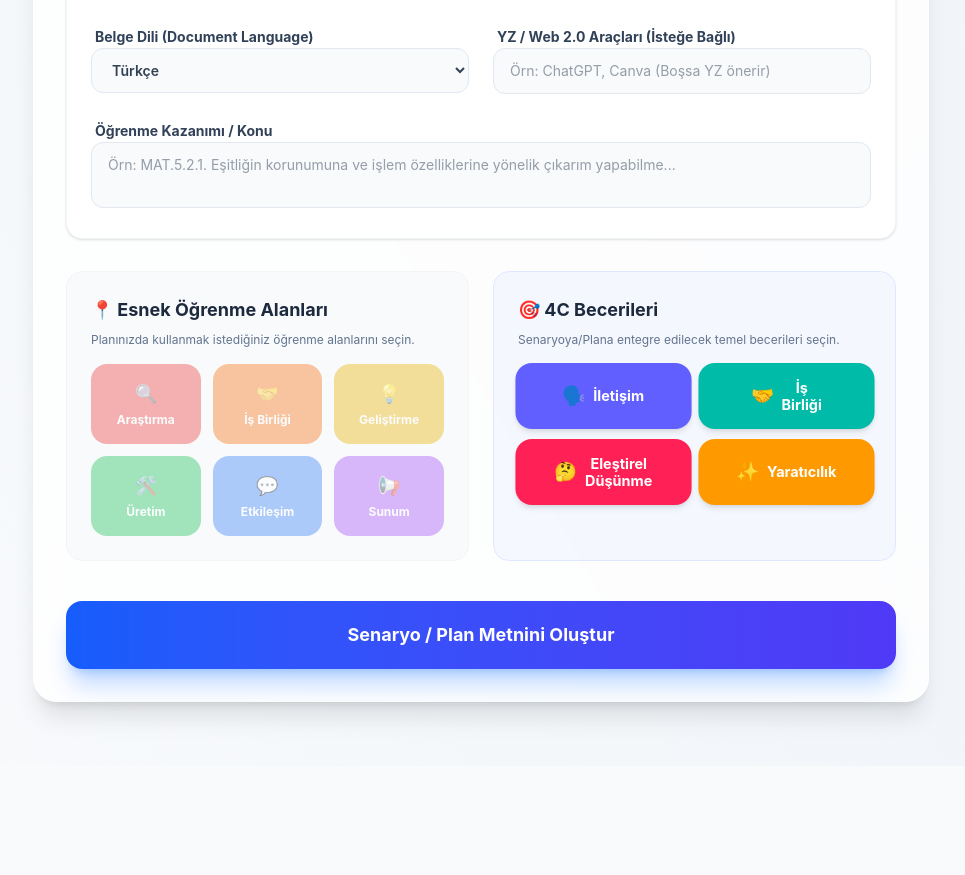
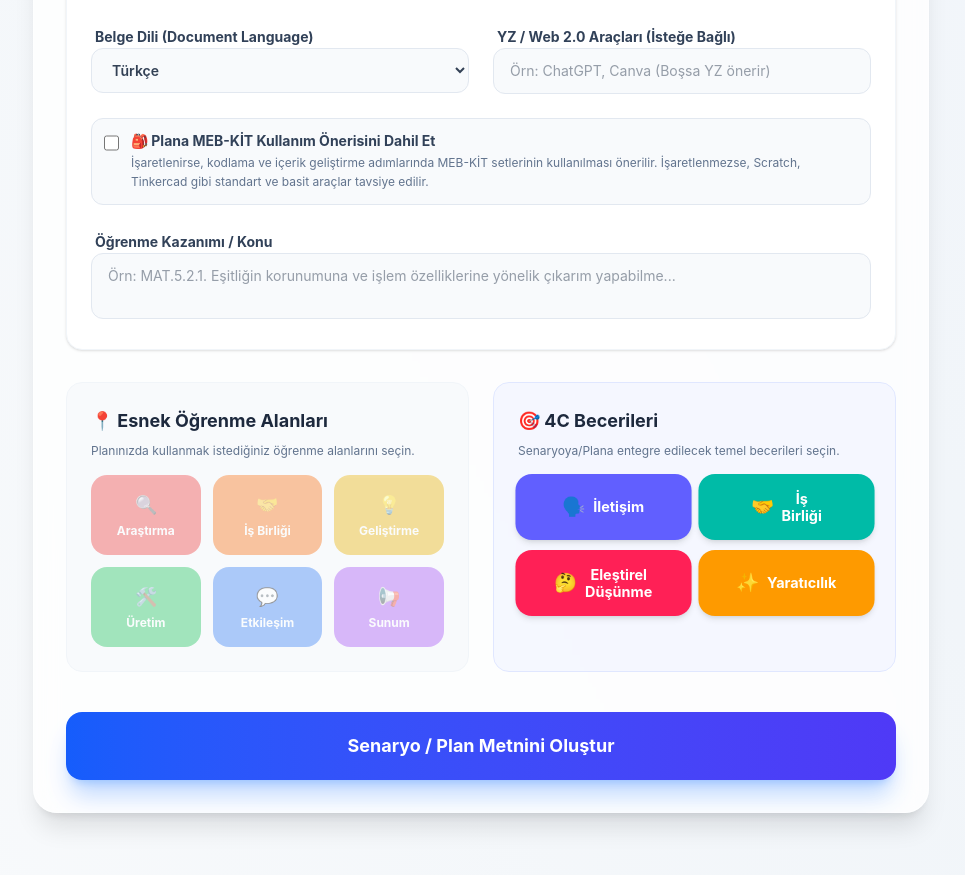
Before and after one commit to Hasanstayn/YS_Etkinlik, a React (Vite) app: page / in a window 1280 px wide. Shown: the part 1457-2332 px from the top of the page, without its empty margins (159-1124 px from the left). Before the commit the page ends 2223 px from the top, so only its background shows below. Built offline with nearby package versions, Linux system fonts and the light colour scheme.

Commit message:
Plana MEB-KIT onerisi dahil edilip edilmeyecegini secen checkbox ozelligi ve prompt kosullandirmasi eklendi

```diff
--- a/src/App.jsx
+++ b/src/App.jsx
@@ -33,6 +33,7 @@ export default function App() {
   const [kazanim, setKazanim] = useState('');
   const [selectedZones, setSelectedZones] = useState([]);
   const [selectedSkills, setSelectedSkills] = useState(['İletişim', 'İş Birliği', 'Eleştirel Düşünme', 'Yaratıcılık']);
+  const [useMebKit, setUseMebKit] = useState(false);
 
   // Output & Loading States
   const [isLoading, setIsLoading] = useState(false);
@@ -689,19 +690,19 @@ Bu bilgileri MEB'in güncel Türkiye Yüzyılı Maarif Modeli öğretim programl
 PEDAGOJİK VE METODOLOJİK KURALLAR:
 1. Rol Tanımları: Öğrenciler aktif araştırmacı, öğretmen ise rehberdir. Geleneksel düz anlatımı tamamen ortadan kaldırın.
 2. 4C Entegrasyonu: Her adımda öğrencilerin İletişim, İş Birliği, Eleştirel Düşünme ve Yaratıcılık becerilerini nasıl sergilediğini açıklayın.
-3. Teknolojinin Rolü: Teknolojiyi sadece sunum veya tüketim için değil, esnek öğrenme alanlarına uygun olarak aktif üretim ve analiz (MEB-KİT kodlama, 3B modelleme vb.) için konumlandırın.
+3. Teknolojinin Rolü: Teknolojiyi sadece sunum veya tüketim için değil, esnek öğrenme alanlarına uygun olarak aktif üretim ve analiz (${useMebKit ? 'MEB-KİT kodlama, ' : ''}3B modelleme, Scratch vb.) için konumlandırın. ${useMebKit ? '' : 'KESİNLİKLE MEB-KİT (veya MEB KİT) kullanımını önermeyin/tavsiye etmeyin.'}
 `;
       webAraclariKategorileri = `
 KATEGORİLERE GÖRE TAVSİYE EDİLEN YAPAY ZEKA VE WEB 2.0 ARAÇLARI:
 - Bilgi Toplama/Araştırma: Perplexity, Google Akademik, EBA
 - İş Birliği/Geri Bildirim: Padlet, Mentimeter, Miro
-- İçerik Geliştirme/Kodlama: MEB-KİT Simülatörü, Tinkercad, Scratch
+- İçerik Geliştirme/Kodlama: ${useMebKit ? 'MEB-KİT Simülatörü, ' : ''}Tinkercad, Scratch ${useMebKit ? '' : '(MEB-KİT KESİNLİKLE önerilmemelidir!)'}
 - Üretim/Medya Tasarımı: Canva, CapCut, Adobe Express
 - Sunum/Etkileşim: Genially, Prezi, Kahoot
 `;
       ekYonergeKurali = `
-ÖNEMLİ YÖNERGE KURALI (MEB-KİT, 3B Yazıcı ve Kategori Dışı Araçlar İçin):
-Eğer senaryoda "MEB-KİT", "3B Yazıcı" veya yukarıdaki listelerde bulunmayan farklı bir çevrim içi araç kullanılıyorsa, EKLER bölümüne KESİNLİKLE detaylı bir "Uygulama Yönergesi" tablosu ekleyin. Devre bağlantıları, pin yapılandırmaları veya 3D baskı (slicing) ayarlarını adım adım belirtin.
+ÖNEMLİ YÖNERGE KURALI (${useMebKit ? 'MEB-KİT, ' : ''}3B Yazıcı ve Kategori Dışı Araçlar İçin):
+Eğer senaryoda ${useMebKit ? '"MEB-KİT", ' : ''}"3B Yazıcı" veya yukarıdaki listelerde bulunmayan farklı bir çevrim içi araç kullanılıyorsa, EKLER bölümüne KESİNLİKLE detaylı bir "Uygulama Yönergesi" tablosu ekleyin. ${useMebKit ? 'Devre bağlantıları, pin yapılandırmaları veya ' : ''}3D baskı (slicing) ayarlarını adım adım belirtin. ${useMebKit ? '' : 'KESİNLİKLE MEB-KİT (veya MEB KİT) önermeyin ve buna dair bir yönerge eklemeyin.'}
 `;
 
       if (belgeTuru === "etkinlikPlani") {
@@ -1226,6 +1227,8 @@ Format Kuralı: Çıktını KESİNLİKLE sadece aşağıdaki markdown tablosu fo
             setSelectedZones={setSelectedZones}
             selectedSkills={selectedSkills}
             setSelectedSkills={setSelectedSkills}
+            useMebKit={useMebKit}
+            setUseMebKit={setUseMebKit}
             onSubmit={handleSubmit}
             isLoading={isLoading}
           />
--- a/src/components/InputForm.jsx
+++ b/src/components/InputForm.jsx
@@ -28,6 +28,7 @@ export default function InputForm({
   kazanim, setKazanim,
   selectedZones, setSelectedZones,
   selectedSkills, setSelectedSkills,
+  useMebKit, setUseMebKit,
   onSubmit, isLoading
 }) {
 
@@ -168,6 +169,23 @@ export default function InputForm({
           </div>
         </div>
 
+        {/* MEB-KİT Option Checkbox */}
+        <div className="flex items-start gap-3 p-3 bg-slate-50 border border-slate-200 rounded-xl">
+          <input
+            id="useMebKit"
+            type="checkbox"
+            checked={useMebKit}
+            onChange={(e) => setUseMebKit(e.target.checked)}
+            className="w-5 h-5 text-blue-600 border-slate-300 rounded focus:ring-blue-500 cursor-pointer mt-0.5"
+          />
+          <label htmlFor="useMebKit" className="text-sm font-bold text-slate-700 cursor-pointer select-none">
+            🎒 Plana MEB-KİT Kullanım Önerisini Dahil Et
+            <span className="block text-xs font-normal text-slate-500 mt-0.5 leading-relaxed">
+              İşaretlenirse, kodlama ve içerik geliştirme adımlarında MEB-KİT setlerinin kullanılması önerilir. İşaretlenmezse, Scratch, Tinkercad gibi standart ve basit araçlar tavsiye edilir.
+            </span>
+          </label>
+        </div>
+
         <div className="space-y-2">
           <label className="text-sm font-bold text-slate-700 ml-1">Öğrenme Kazanımı / Konu</label>
           <textarea
```
